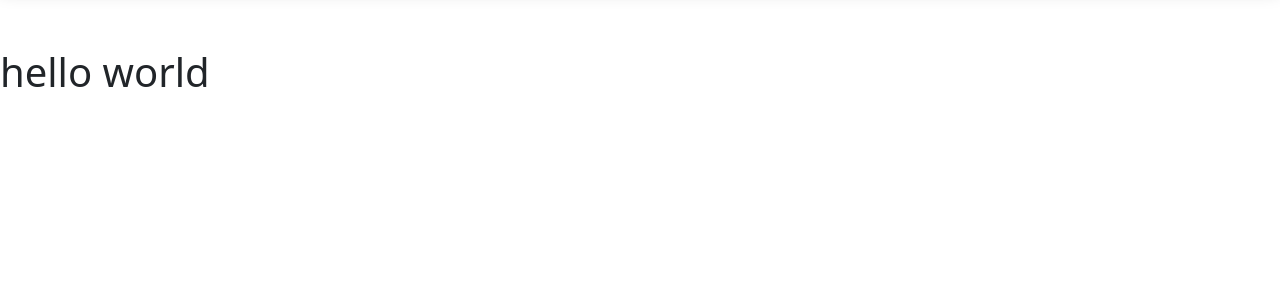
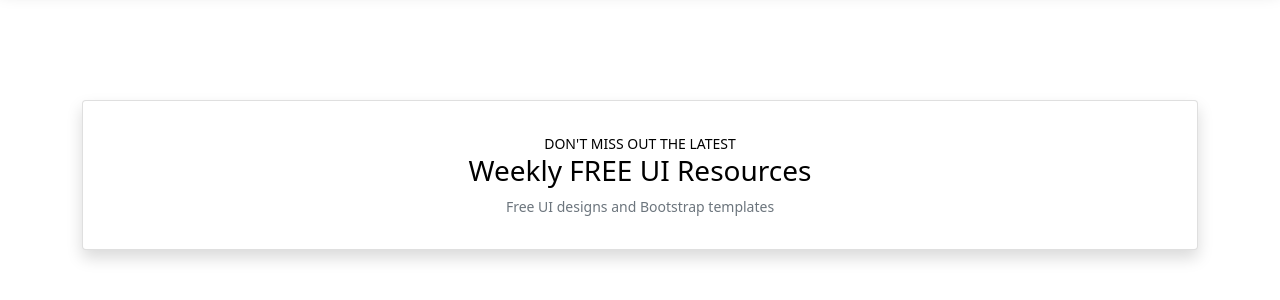
Before and after one commit to joisemp/django-portfolio, a Django app: page / in a window 1280 px wide. Shown: the top 300 px of the page. Run offline with Django 3.2, Linux system fonts and the light colour scheme; data that the repository does not hold is empty; style sheets or scripts are compiled from the project's sources.

Commit message:
Styled the project page

```diff
--- a/projects/templates/projects/index.html
+++ b/projects/templates/projects/index.html
@@ -1,17 +1,28 @@
 {% extends 'base.html' %}
 {% block content %}
-    <h1 class="mt-5">hello world</h1>
-    {% for project in projects %}
-    <h1>{{project.title}}</h1>
-    <p>{{project.description}}</p>
-    {% if project.image %}
-    Image : <a href="{{project.image.url}}" download="{{project.image.url}}">download</a>
-    {% endif %}
-    {% if project.file %}
-    Project : <a href="{{project.file.url}}" download="{{project.file.url}}">download</a>
-    {% endif %}
-    {% if project.case_study_file %}
-    Case Study : <a href="{{project.case_study_file.url}}" download="{{project.case_study_file.url}}">download</a>
-    {% endif %}
-    {% endfor %}
+
+<div class="group">
+    <div class="card banner shadow">
+        <small>DON'T MISS OUT THE LATEST</small>
+        <h3>Weekly FREE UI Resources</h3>
+        <small class="text-muted">Free UI designs and Bootstrap templates</small>
+    </div>
+    <div class="mt-5">
+        <div class="row">
+            {% for project in projects %}
+            <div class="col-md-4 col-xxl-3 p-2">
+                <div class="card project-card">
+                    <img src="{{project.image.url}}" class="card-img-top" alt="...">
+                    <div class="card-body">
+                        <h5 class="card-title">{{project.title}}</h5>
+                        <p class="card-text">{{project.description|truncatechars:20}}</p>
+                        <a href="#" class="btn shadow-none view-project-btn">Go somewhere</a>
+                    </div>
+                </div>
+            </div>
+            {% endfor %}
+        </div>
+    </div>
+</div>
+
 {% endblock content %}
--- /dev/null
+++ b/static/scss/project-page/project.css
@@ -0,0 +1,29 @@
+.project-card .view-project-btn {
+  color: #212529;
+  background-color: #ffffff;
+  border-color: #212529;
+  border-radius: 3px;
+  width: 100%;
+}
+
+.project-card .view-project-btn:hover,
+.project-card .view-project-btn:active,
+.project-card .view-project-btn:focus,
+.project-card .view-project-btn.active {
+  background: #212529;
+  color: #ffffff;
+  border-color: #212529;
+}
+
+.group {
+  margin: 100px 0 0 0;
+}
+
+.banner {
+  padding: 2rem;
+  width: 100%;
+  text-align: center;
+  color: black;
+  background: #ffff;
+}
+/*# sourceMappingURL=project.css.map */
--- /dev/null
+++ b/static/scss/project-page/project.scss
@@ -0,0 +1,31 @@
+.project-card{
+      .view-project-btn {
+        color: #212529;
+        background-color: #ffffff;
+        border-color: #212529;
+        border-radius: 3px;
+        width: 100%;
+      }
+
+      .view-project-btn:hover,
+      .view-project-btn:active,
+      .view-project-btn:focus,
+      .view-project-btn.active {
+        background: #212529;
+        color: #ffffff;
+        border-color: #212529;
+
+      }
+}
+
+.group{
+    margin: 100px 0 0 0;
+}
+
+.banner{
+    padding: 2rem;
+    width: 100%;
+    text-align: center;
+    color:black;
+    background: #ffff;
+}
--- a/templates/base.html
+++ b/templates/base.html
@@ -8,11 +8,14 @@
     <!-- Bootstrap CSS -->
     <link href="https://cdn.jsdelivr.net/npm/bootstrap@5.0.1/dist/css/bootstrap.min.css" rel="stylesheet" integrity="sha384-+0n0xVW2eSR5OomGNYDnhzAbDsOXxcvSN1TPprVMTNDbiYZCxYbOOl7+AMvyTG2x" crossorigin="anonymous">
     <link rel="stylesheet" href="{% static 'scss/navbar/navbar.css' %}">
+    <link rel="stylesheet" href="{% static 'scss/project-page/project.css' %}">
     <title>{% block title %}{% endblock title %}</title>
   </head>
   <body>
     {% include 'navbar.html' %}
+    <div class="container">
     {% block content %}{% endblock content %}
+    </div>
     {% include 'scripts.html' %}
   </body>
 </html>
--- a/templates/navbar.html
+++ b/templates/navbar.html
@@ -1,7 +1,7 @@
 {% load static %}
 <nav id="navbar" class="navbar navbar-expand-lg navbar-light fixed-top shadow">
     <div class="container-fluid">
-      <a class="navbar-brand" href="#"><img class="nav-logo" src="{% static 'images/logo.svg' %}" alt=""></a>
+      <a class="navbar-brand" href="#"><img class="nav-logo" src="{% static 'images/logo.svg' %}" alt="">oise MP</a>
       <button class="navbar-toggler" type="button" data-bs-toggle="collapse" data-bs-target="#navbarSupportedContent" aria-controls="navbarSupportedContent" aria-expanded="false" aria-label="Toggle navigation">
         <div class="hamburger" onclick="myFunction(this)">
             <div class="bar1"></div>
```
Also changed, not shown: 1 other file.
